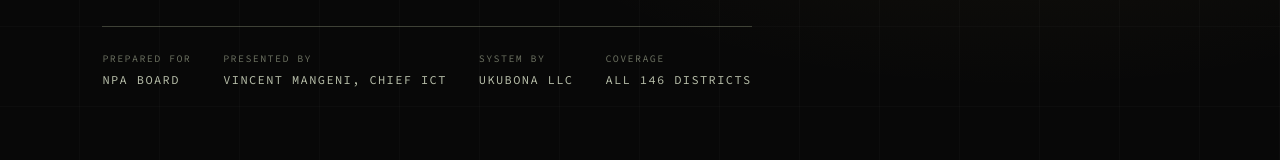
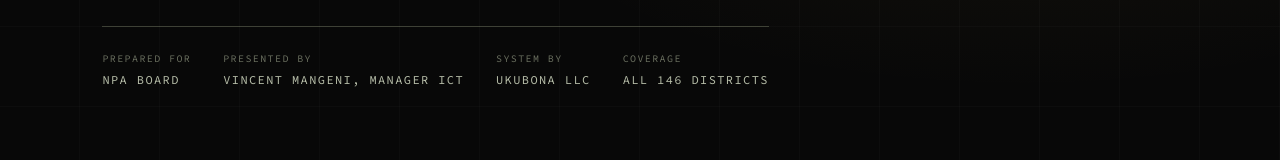
Before and after one commit to ukubona-llc/npa-01, a plain HTML site: page index.html in a window 1280 px wide. Shown: the part 533-693 px from the top of the page. Drawn offline with nearby package versions, Linux system fonts and the light colour scheme; a web font is replaced by a local one.

Commit message:
Mamager ICT

```diff
--- a/index.html
+++ b/index.html
@@ -834,7 +834,7 @@ body {
   <p class="tagline">A living digital twin that turns district-level data into a single, readable picture — and keeps it current.</p>
   <div class="title-meta">
     <div class="meta-item">Prepared for<span>NPA Board</span></div>
-    <div class="meta-item">Presented by<span>Vincent Mangeni, Chief ICT</span></div>
+    <div class="meta-item">Presented by<span>Vincent Mangeni, Manager ICT</span></div>
     <div class="meta-item">System by<span>Ukubona LLC</span></div>
     <div class="meta-item">Coverage<span>All 146 Districts</span></div>
   </div>
```
